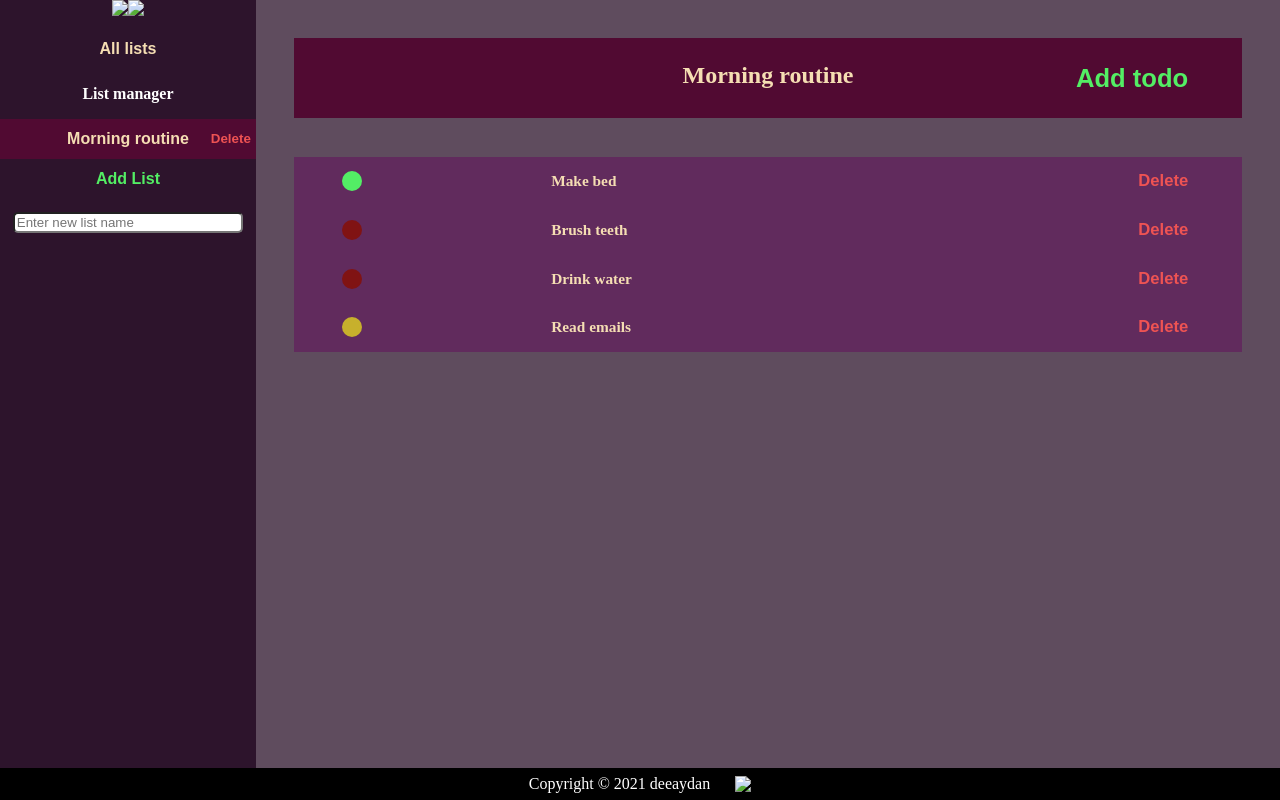
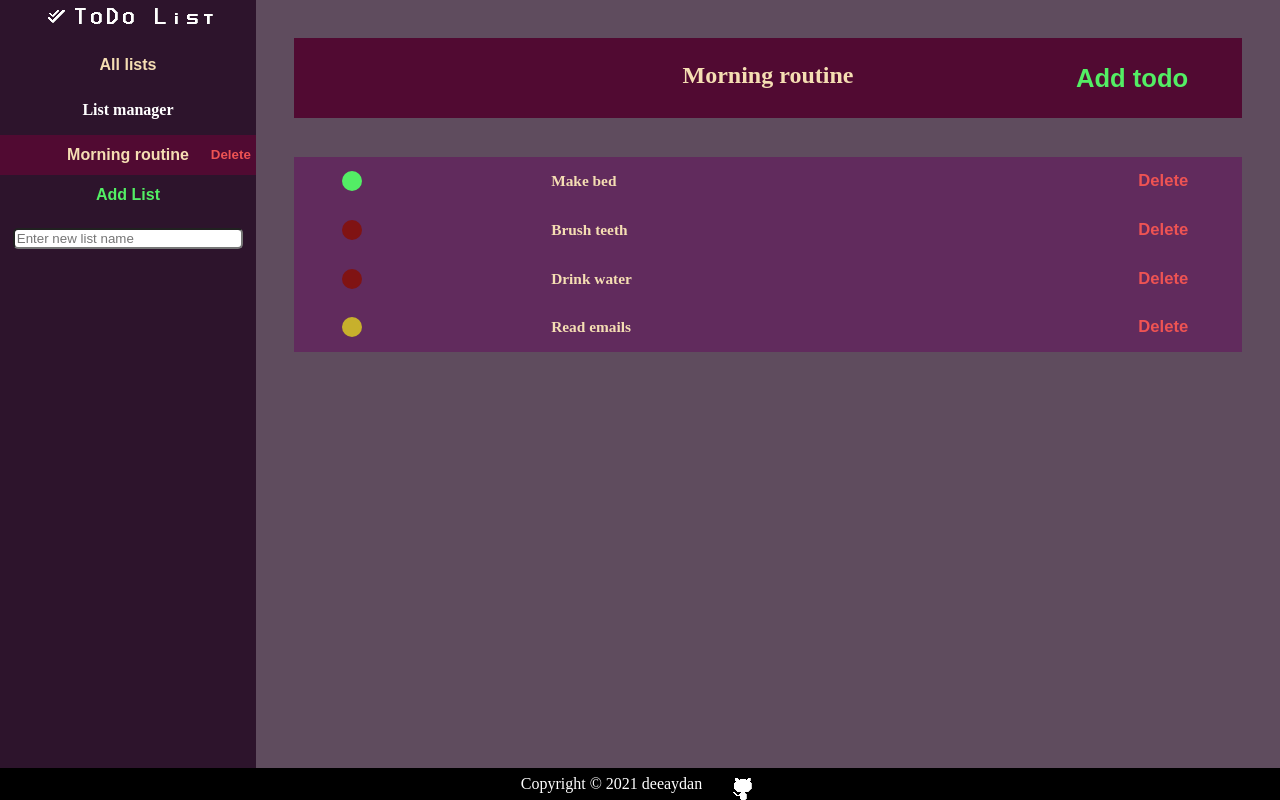
Before and after one commit to DeeAyDan/todo-list-TOP, a plain HTML site: page index.html in a window 1280 px wide. Drawn offline with Linux system fonts and the light colour scheme.

Commit message:
Update index.html

```diff
--- a/index.html
+++ b/index.html
@@ -10,8 +10,8 @@
         <div id="control-panel">
 
             <div id="title-box" class="unselectable">
-                <img id="main-icon" src="../dist/imgs/main-icon.png">
-                <img id="title" src="../dist/imgs/title.png">
+                <img id="main-icon" src="./imgs/main-icon.png">
+                <img id="title" src="./imgs/title.png">
             </div>
 
             <button id="all-list" class="control-button active-button">All lists</button>
@@ -64,7 +64,7 @@
 
     <footer id="footer" class="unselectable">
         <p>Copyright © 2021 deeaydan</p>
-        <a href="https://github.com/DeeAyDan/"><img id="github-icon" src="../dist/imgs/github-logo.png"></a>
+        <a href="https://github.com/DeeAyDan/"><img id="github-icon" src="./imgs/github-logo.png"></a>
     </footer>
     <script src="main.js"></script>
 </body>
```
